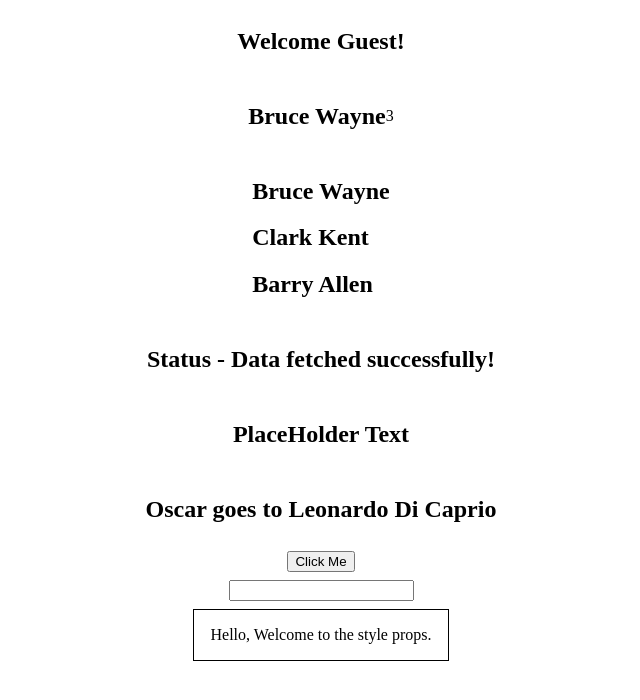
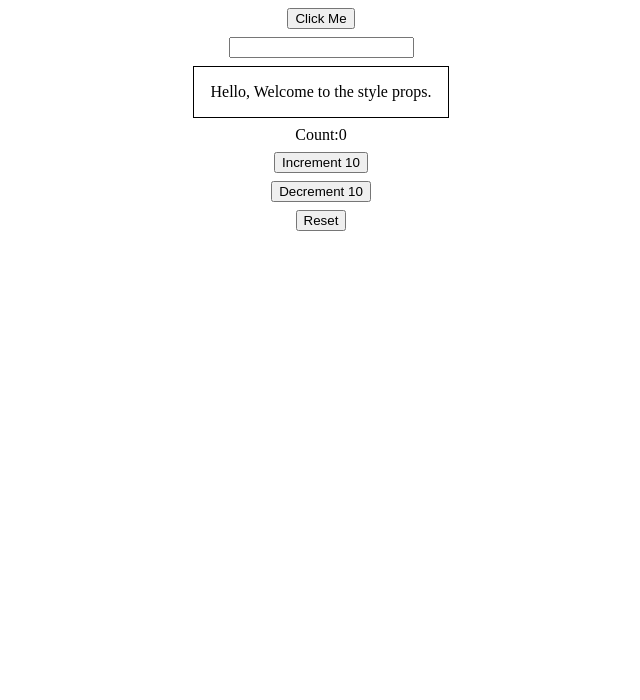
Before and after one commit to SaurabhT311/Typescript-Basics, a React (Vite) app: page / in a window 1280 px wide. Shown: the top 700 px of the page, without its empty margins (319-959 px from the left). Built offline with nearby package versions, Linux system fonts and the light colour scheme.

Commit message:
Implemented useReducer and counter component using typescript

```diff
--- a/src/App.tsx
+++ b/src/App.tsx
@@ -8,6 +8,7 @@ import { Oscar } from "./components/Oscar";
 import { Button } from "./components/Button";
 import { Input } from "./components/Input";
 import { Container } from "./components/Container";
+import { Counter } from "./components/state/Counter";
 
 function App() {
   const personName = {
@@ -23,17 +24,18 @@ function App() {
 
   return (
     <div className="App">
-      <Greet name="John" messageCount={20} />
+      {/* <Greet name="John" messageCount={20} />
       <Person name={personName} />
       <PersonList names={nameList} />
       <Status status="success" />
       <Heading>PlaceHolder Text</Heading>
       <Oscar>
         <Heading>Oscar goes to Leonardo Di Caprio</Heading>
-      </Oscar>
+      </Oscar> */}
       <Button handleClick={(event, id) => {console.log("Button Clicked!", event, id)}} />
       <Input value ="" handleChange={(event) => {console.log(event)}} />
       <Container styles={{border: "1px solid black", padding: "1rem"}} />
+      <Counter />
     </div>
   );
 }
--- /dev/null
+++ b/src/components/state/Counter.tsx
@@ -0,0 +1,47 @@
+import { useReducer } from "react";
+
+type CounterState = {
+  count: number
+};
+
+type UpdateAction = {
+  type: "increment" | "decrement"
+  payload: number
+};
+
+type ResetAction = {
+  type: "reset"
+};
+
+type CounterAction = UpdateAction | ResetAction;
+
+const initialState = { count: 0 };
+
+function reducer(state: CounterState, action: CounterAction) {
+  switch (action.type) {
+    case "increment":
+      return { count: state.count + action.payload };
+    case "decrement":
+      return { count: state.count - action.payload };
+    case "reset":
+      return initialState;
+    default:
+      return state;
+  }
+}
+
+export const Counter = () => {
+  const [state, dispatch] = useReducer(reducer, initialState);
+  return (
+    <>
+      Count:{state.count}
+      <button onClick={() => dispatch({ type: "increment", payload: 10 })}>
+        Increment 10
+      </button>
+      <button onClick={() => dispatch({ type: "decrement", payload: 10 })}>
+        Decrement 10
+      </button>
+      <button onClick={() => dispatch({ type: "reset" })}>Reset</button>
+    </>
+  );
+};
```
